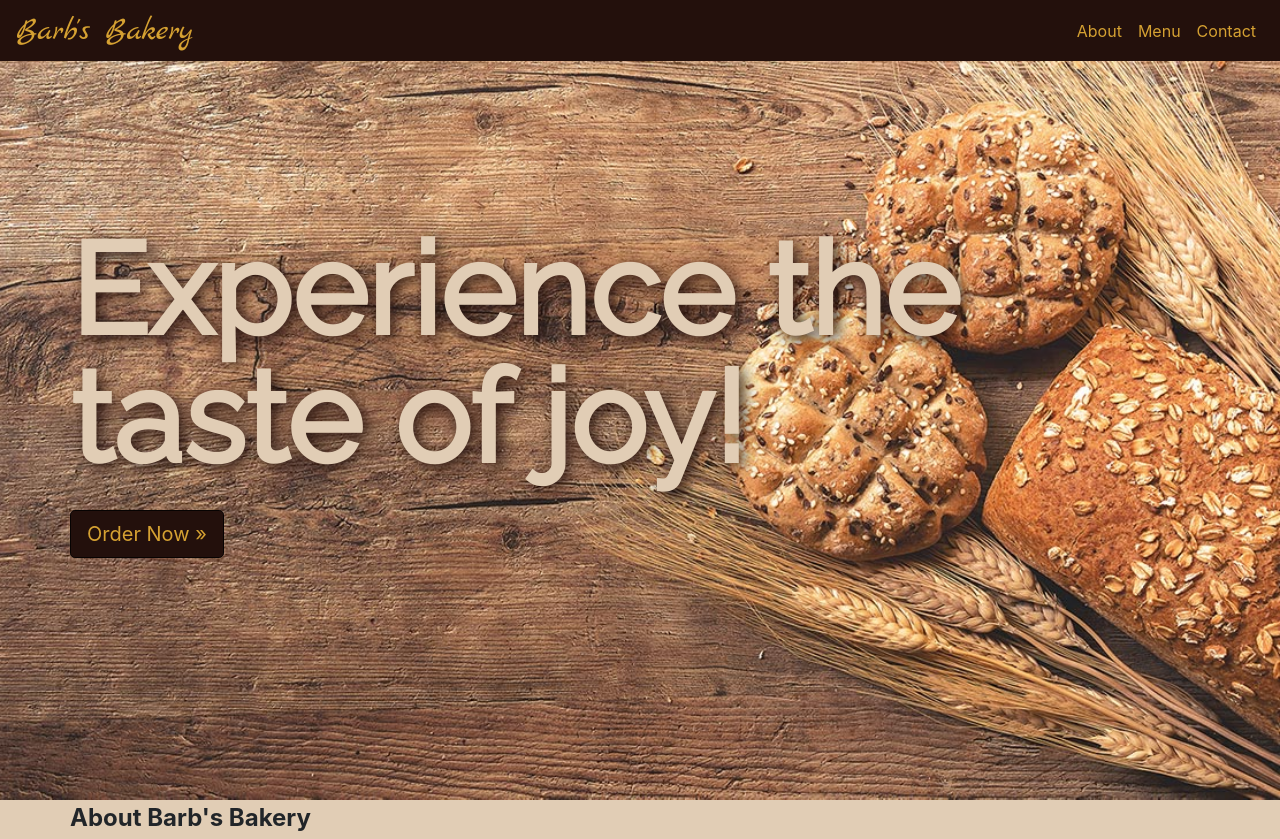
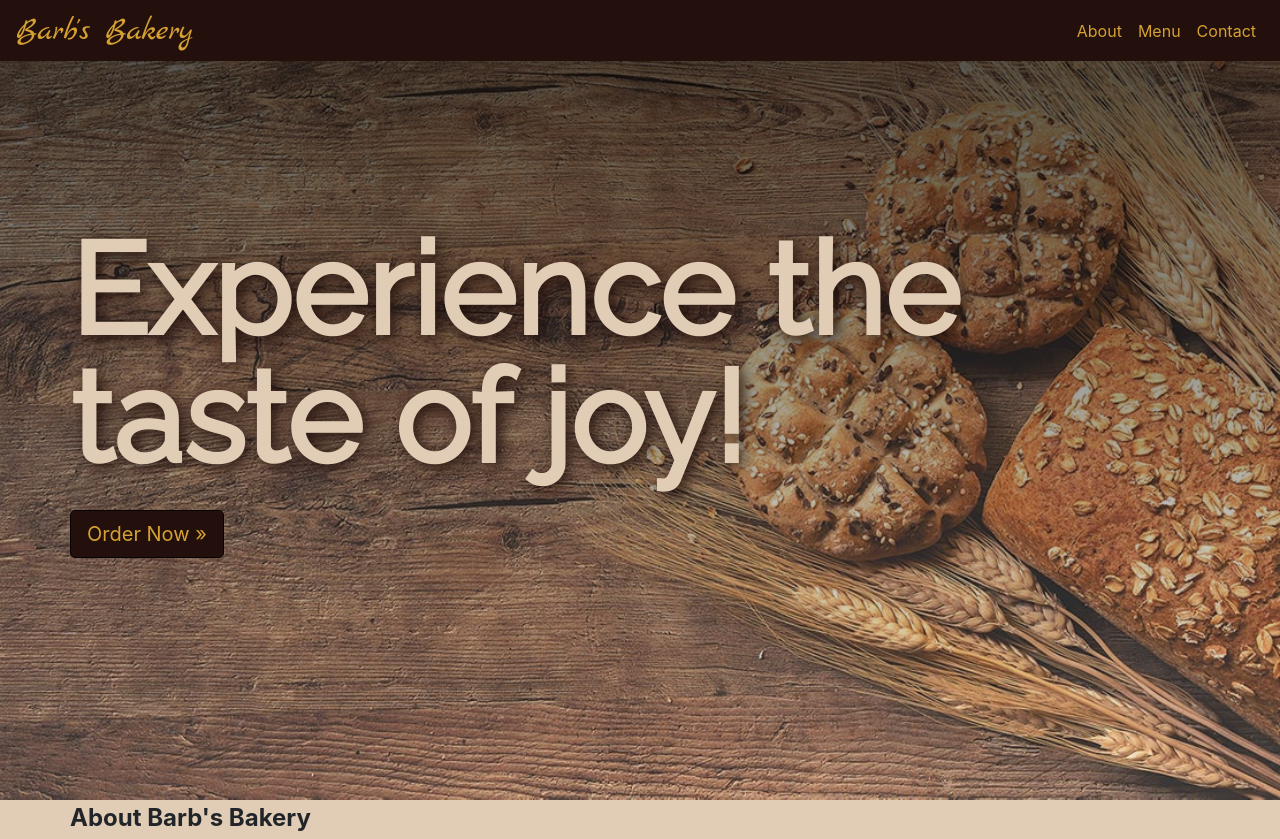
Before and after one commit to GreenApple76/bakery, a website: page index.html in a window 1280 px wide. Shown: the top 839 px of the page. Drawn offline with nearby package versions, Linux system fonts and the light colour scheme.

Commit message:
overlay hero image with linear gradient screen

```diff
--- a/scss/main.scss
+++ b/scss/main.scss
@@ -34,7 +34,7 @@ h1 {
     align-items: center;
     justify-content: center;
     height: 100%;
-    background-image: url("../img/ales-krivec-623956-unsplash.jpg");
+    background-image: linear-gradient(rgba(0,0,0,0.7),rgba(255,255,255,0.1)), url("../img/ales-krivec-623956-unsplash.jpg");
     background-position: center right;
     background-repeat: no-repeat;
     background-size: cover;
```
Also changed, not shown: css/main.css, css/main.min.css, 2 other files.
